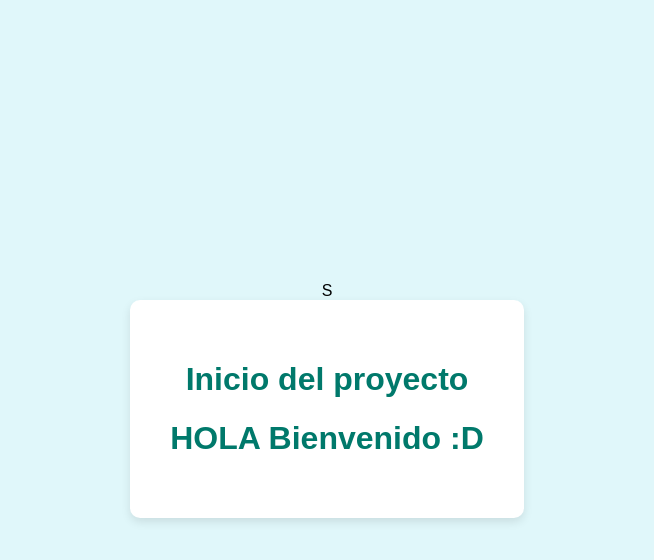
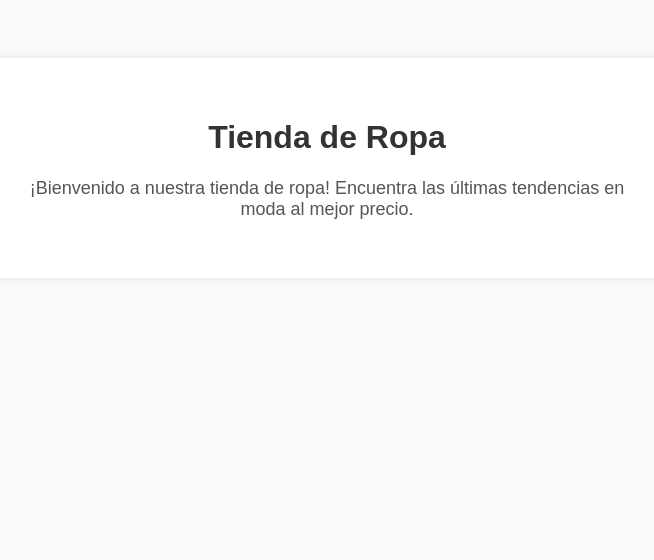
Before and after one commit to ROB-ARK/PaginaRopa, a plain HTML site: page index.html in a window 1280 px wide. Shown: the whole page, without its empty margins (313-967 px from the left). Drawn offline with Linux system fonts and the light colour scheme.

Commit message:
modificacion completa de la pagina web

```diff
--- a/index.html
+++ b/index.html
@@ -3,48 +3,39 @@
 <head>
     <meta charset="UTF-8">
     <meta name="viewport" content="width=device-width, initial-scale=1.0">
-  <title>Bienvenida</title>
+    <title>Tienda de Ropa</title>
     <style>
         body {
             font-family: Arial, sans-serif;
-      background: #e0f7fa;
-      display: flex;
-      justify-content: center;
-      align-items: center;
-      height: 100vh;
-      margin: 0;
-      flex-direction: column;
-    }
-
-    .mensaje {
-      background: white;
-      padding: 40px;
-      border-radius: 10px;
-      box-shadow: 0 4px 10px rgba(0, 0, 0, 0.1);
+            background-color: #f9f9f9;
             text-align: center;
+            padding: 50px;
         }
 
         h1 {
-      color: #00796b;
+            color: #333;
         }
 
         p {
+            color: #555;
             font-size: 18px;
-      color: #555;
         }
 
-    img {
-      max-width: 150px;
-      margin-bottom: 20px;
+        .container {
+            background-color: #fff;
+            padding: 40px;
+            margin: auto;
+            max-width: 600px;
+            border-radius: 10px;
+            box-shadow: 0 0 10px rgba(0,0,0,0.1);
         }
     </style>
 </head>
 <body>
-S
-  <div class="mensaje">
-    <h1>Inicio del proyecto</h1>
-    <h1>HOLA Bienvenido :D</h1>
-    <p></p>
+
+    <div class="container">
+        <h1>Tienda de Ropa</h1>
+        <p>¡Bienvenido a nuestra tienda de ropa! Encuentra las últimas tendencias en moda al mejor precio.</p>
     </div>
 
 </body>
```
Lines whose indentation alone changed are shown as unchanged.
